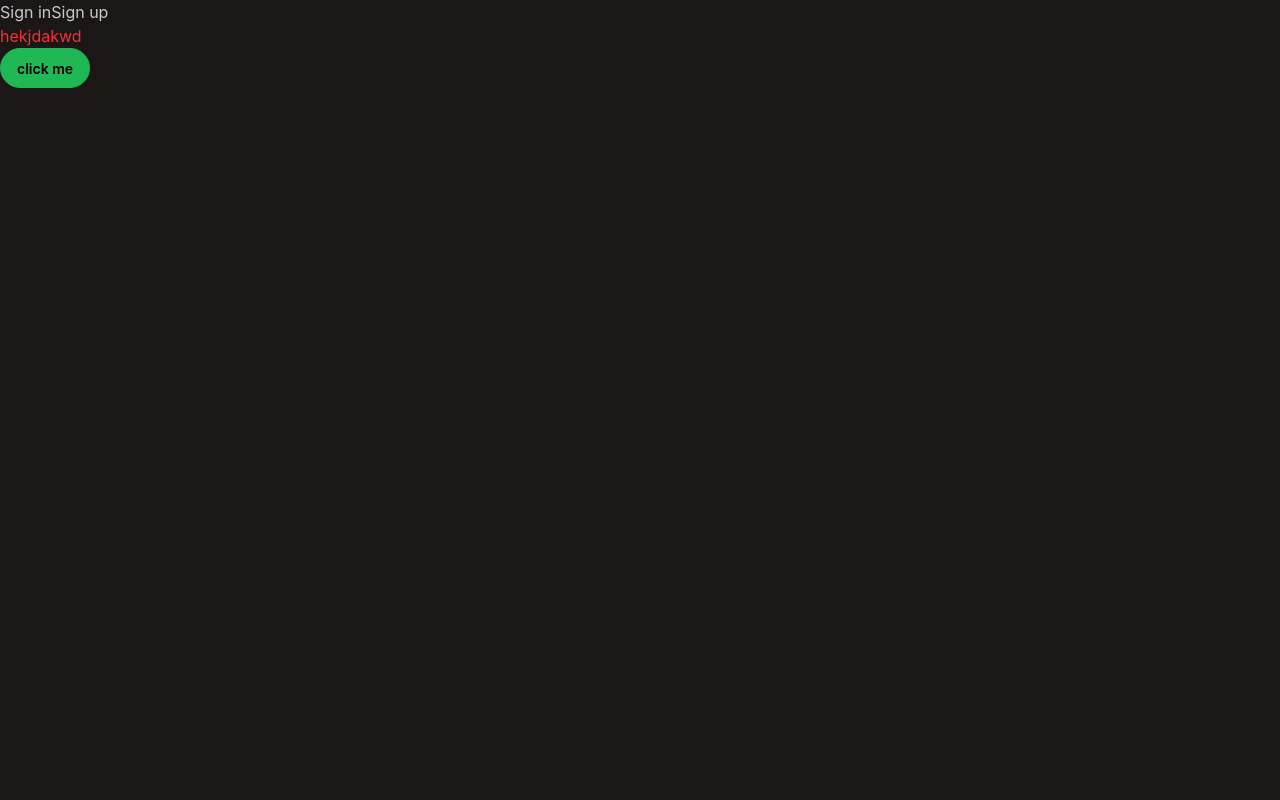
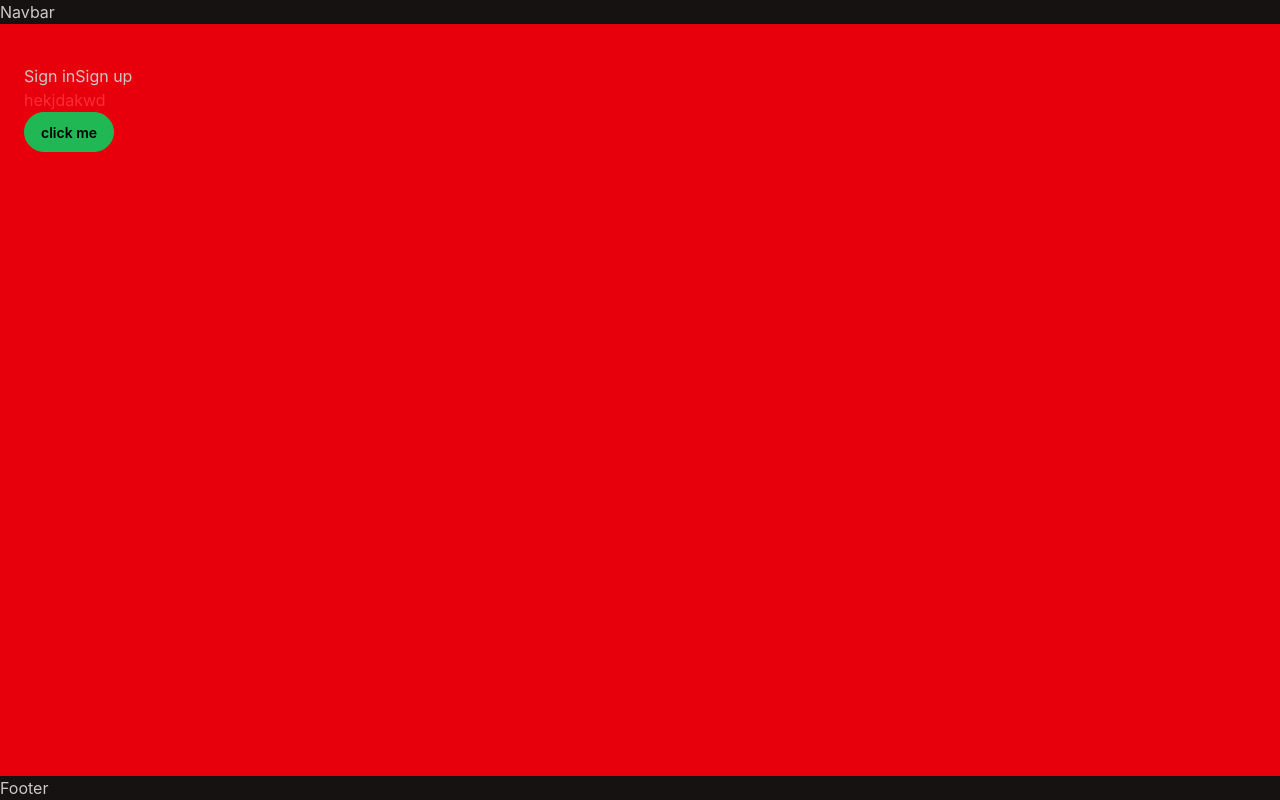
Before and after one commit to Jimmy-02/MoneyGone, a React (Vite) app in the folder apps/web/: page / in a window 1280 px wide. Built offline with nearby package versions, Linux system fonts and the light colour scheme; no server answers.

Commit message:
feat: init layout

```diff
--- a/apps/web/src/App.tsx
+++ b/apps/web/src/App.tsx
@@ -1,12 +1,13 @@
 import { Show, SignInButton, SignUpButton, useAuth, UserButton } from "@clerk/react";
 import PageLoader from "./components/PageLoader";
+import Layout from "./components/Layout";
 
 function App() {
   const { isLoaded } = useAuth();
   if (!isLoaded) return <PageLoader />;
 
   return (
-    <>
+    <Layout>
       <header>
         <Show when="signed-out">
           <SignInButton mode="modal" />
@@ -19,7 +20,7 @@ function App() {
 
       <p className="text-red-500" >hekjdakwd</p>
       <button className="btn btn-primary">click me</button>
-    </>
+    </Layout>
   );
 }
 
--- /dev/null
+++ b/apps/web/src/components/Footer.tsx
@@ -0,0 +1,9 @@
+import React from 'react'
+
+const Footer = () => {
+  return (
+    <div>Footer</div>
+  )
+}
+
+export default Footer
--- /dev/null
+++ b/apps/web/src/components/Layout.tsx
@@ -0,0 +1,17 @@
+import type { PropsWithChildren } from "react";
+import Footer from "./Footer";
+import Navbar from "./Navbar";
+
+function Layout({ children }: PropsWithChildren) {
+  return (
+    <div className="flex min-h-svh flex-col bg-base-200 text-base-content">
+      <Navbar />
+      <main className="mx-auto bg-red-600 w-full max-w-7xl flex-1 px-4 py-8 md:px-6 md:py-10">
+        {children}
+      </main>
+      <Footer />
+    </div>
+  );
+}
+
+export default Layout;
--- /dev/null
+++ b/apps/web/src/components/Navbar.tsx
@@ -0,0 +1,9 @@
+import React from 'react'
+
+const Navbar = () => {
+  return (
+    <div>Navbar</div>
+  )
+}
+
+export default Navbar
```
